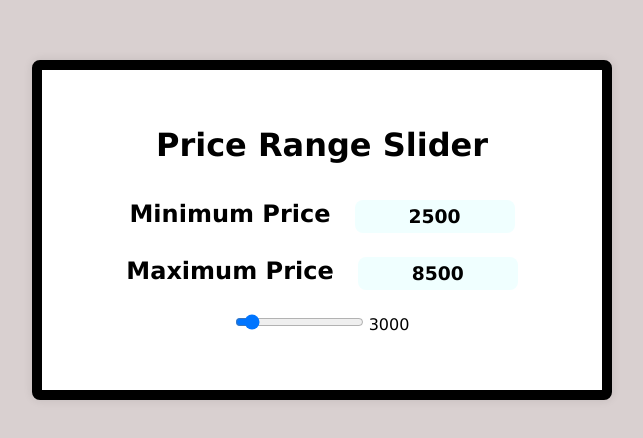
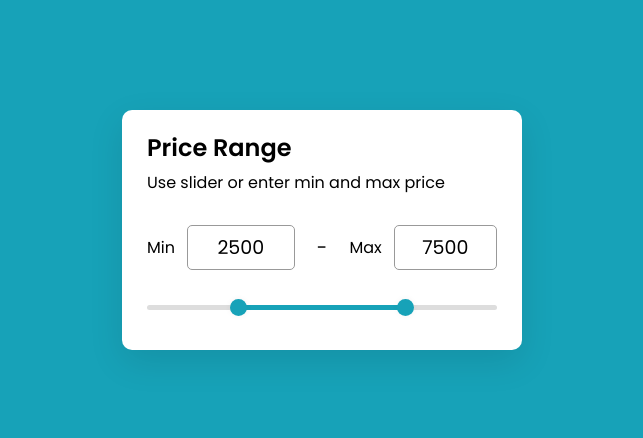
Before and after one commit to radhe721/Price-Slider, a plain HTML site: page index.html in a window 1280 px wide. Shown: the part 170-608 px from the top of the page, without its empty margins (318-961 px from the left). Drawn offline with Linux system fonts and the light colour scheme.

Commit message:
The Project is updataed

```diff
--- a/index.html
+++ b/index.html
@@ -1,33 +1,42 @@
 <!DOCTYPE html>
-<html lang="en">
+<html lang="en" dir="ltr">
+
 <head>
-    <meta charset="UTF-8">
+  <meta charset="utf-8">
+  <title>Price Range Slider | Danish Laeeq</title>
+  <link rel="stylesheet" href="style.css">
   <meta name="viewport" content="width=device-width, initial-scale=1.0">
-    <title>Price Slider</title>
-    <link rel="stylesheet" href="stylesheet.css">
 </head>
+
 <body>
-    <div class="box">
-        <h1>Price Range Slider</h1>
-        <div class="innerdiv">
-            <div class="min">
-                <h2>Minimum Price</h2>
+  <div class="d-flex">
+    <div class="wrapper">
+      <header>
+        <h2>Price Range</h2>
+        <p>Use slider or enter min and max price</p>
+      </header>
+      <div class="price-input">
+        <div class="field">
+          <span>Min</span>
+          <input type="number" class="input-min" value="2500">
         </div>
-            <div class="price">
-                <h3>2500</h3>
+        <div class="separator">-</div>
+        <div class="field">
+          <span>Max</span>
+          <input type="number" class="input-max" value="7500">
         </div>
-            <div class="max">
-                <h2>Maximum Price</h2>
       </div>
-            <div class="price">
-                <h3>8500</h3>
+      <div class="slider">
+        <div class="progress"></div>
       </div>
-            <div>
-                <input type="range" id="priceSlider" min="2500" max="8500" value="3000">
-                <span id="priceValue">3000</span>
+      <div class="range-input">
+        <input type="range" class="range-min" min="0" max="10000" value="2500" step="100">
+        <input type="range" class="range-max" min="0" max="10000" value="7500" step="100">
       </div>
     </div>
   </div>
   <script src="slider.js"></script>
 </body>
+
 </html>
+</html>
--- a/slider.js
+++ b/slider.js
@@ -1,23 +1,41 @@
-// Get references to the slider, price display, and min/max price elements
-const slider = document.getElementById('priceSlider');
-const priceValue = document.getElementById('priceValue');
-const minPrice = document.getElementById('minPrice').querySelector('h3');
-const maxPrice = document.getElementById('maxPrice').querySelector('h3');
+const rangeInput = document.querySelectorAll(".range-input input"),
+  priceInput = document.querySelectorAll(".price-input input"),
+  range = document.querySelector(".slider .progress");
+let priceGap = 1000;
 
-// Initialize the display values
-function initializeSlider() {
-    minPrice.textContent = slider.min;
-    maxPrice.textContent = slider.max;
-    priceValue.textContent = slider.value;
-}
+priceInput.forEach((input) => {
+  input.addEventListener("input", (e) => {
+    let minPrice = parseInt(priceInput[0].value),
+      maxPrice = parseInt(priceInput[1].value);
 
-// Function to update the display value
-function updatePrice() {
-    priceValue.textContent = slider.value;
-}
+    if (maxPrice - minPrice >= priceGap && maxPrice <= rangeInput[1].max) {
+      if (e.target.className === "input-min") {
+        rangeInput[0].value = minPrice;
+        range.style.left = (minPrice / rangeInput[0].max) * 100 + "%";
+      } else {
+        rangeInput[1].value = maxPrice;
+        range.style.right = 100 - (maxPrice / rangeInput[1].max) * 100 + "%";
+      }
+    }
+  });
+});
 
-// Initialize the display when the page loads
-initializeSlider();
+rangeInput.forEach((input) => {
+  input.addEventListener("input", (e) => {
+    let minVal = parseInt(rangeInput[0].value),
+      maxVal = parseInt(rangeInput[1].value);
 
-// Add an event listener to update the display when the slider value changes
-slider.addEventListener('input', updatePrice);
+    if (maxVal - minVal < priceGap) {
+      if (e.target.className === "range-min") {
+        rangeInput[0].value = maxVal - priceGap;
+      } else {
+        rangeInput[1].value = minVal + priceGap;
+      }
+    } else {
+      priceInput[0].value = minVal;
+      priceInput[1].value = maxVal;
+      range.style.left = (minVal / rangeInput[0].max) * 100 + "%";
+      range.style.right = 100 - (maxVal / rangeInput[1].max) * 100 + "%";
+    }
+  });
+});
--- /dev/null
+++ b/style.css
@@ -0,0 +1,139 @@
+/* Import Google Font - Poppins */
+@import url("https://fonts.googleapis.com/css2?family=Poppins:wght@400;500;600;700&display=swap");
+* {
+  margin: 0;
+  padding: 0;
+  box-sizing: border-box;
+  font-family: "Poppins", sans-serif;
+}
+body {
+  display: flex;
+  align-items: center;
+  justify-content: center;
+  min-height: 100vh;
+  background: #17a2b8;
+}
+::selection {
+  color: #fff;
+  background: #17a2b8;
+}
+.wrapper {
+  width: 400px;
+  background: #fff;
+  border-radius: 10px;
+  padding: 20px 25px 40px;
+  box-shadow: 0 12px 35px rgba(0, 0, 0, 0.1);
+}
+header h2 {
+  font-size: 24px;
+  font-weight: 600;
+}
+header p {
+  margin-top: 5px;
+  font-size: 16px;
+}
+.price-input {
+  width: 100%;
+  display: flex;
+  margin: 30px 0 35px;
+}
+.price-input .field {
+  display: flex;
+  width: 100%;
+  height: 45px;
+  align-items: center;
+}
+.field input {
+  width: 100%;
+  height: 100%;
+  outline: none;
+  font-size: 19px;
+  margin-left: 12px;
+  border-radius: 5px;
+  text-align: center;
+  border: 1px solid #999;
+  -moz-appearance: textfield;
+}
+input[type="number"]::-webkit-outer-spin-button,
+input[type="number"]::-webkit-inner-spin-button {
+  -webkit-appearance: none;
+}
+.price-input .separator {
+  width: 130px;
+  display: flex;
+  font-size: 19px;
+  align-items: center;
+  justify-content: center;
+}
+.slider {
+  height: 5px;
+  position: relative;
+  background: #ddd;
+  border-radius: 5px;
+}
+.slider .progress {
+  height: 100%;
+  left: 25%;
+  right: 25%;
+  position: absolute;
+  border-radius: 5px;
+  background: #17a2b8;
+}
+.range-input {
+  position: relative;
+}
+.range-input input {
+  position: absolute;
+  width: 100%;
+  height: 5px;
+  top: -5px;
+  background: none;
+  pointer-events: none;
+  -webkit-appearance: none;
+  -moz-appearance: none;
+}
+input[type="range"]::-webkit-slider-thumb {
+  height: 17px;
+  width: 17px;
+  border-radius: 50%;
+  background: #17a2b8;
+  pointer-events: auto;
+  -webkit-appearance: none;
+  box-shadow: 0 0 6px rgba(0, 0, 0, 0.05);
+}
+input[type="range"]::-moz-range-thumb {
+  height: 17px;
+  width: 17px;
+  border: none;
+  border-radius: 50%;
+  background: #17a2b8;
+  pointer-events: auto;
+  -moz-appearance: none;
+  box-shadow: 0 0 6px rgba(0, 0, 0, 0.05);
+}
+
+/* Support */
+.support-box {
+  top: 2rem;
+  position: relative;
+  bottom: 0;
+  text-align: center;
+  display: block;
+}
+.b-btn {
+  color: white;
+  text-decoration: none;
+  font-weight: bold;
+}
+.b-btn.paypal i {
+  color: blue;
+}
+.b-btn:hover {
+  text-decoration: none;
+  font-weight: bold;
+}
+.b-btn i {
+  font-size: 20px;
+  color: yellow;
+  margin-top: 2rem;
+}
--- a/stylesheet.css
+++ /dev/null
@@ -1,67 +0,0 @@
-* {
-    margin: 0;
-    padding: 0;
-    font-family: Verdana, Geneva, Tahoma, sans-serif;
-}
-
-html, body {
-    height: 100%;
-    width: 100%;
-    display: flex;
-    justify-content: center;
-    align-items: center;
-    background-color: rgba(215, 206, 206, 0.774);
-}
-
-.box {
-    display: flex;
-    flex-direction: column;
-    width: 70vmin;
-    height: 40vmin;
-    border: 10px solid;
-    justify-content: center;
-    align-items: center;
-    background-color: #fff; /* Optional: for better visibility */
-    box-shadow: 0 0 10px rgba(0, 0, 0, 0.1); /* Optional: subtle shadow */
-    border-radius: 8px; /* Optional: rounded corners */
-}
-
-h1 {
-    margin-bottom: 3vmin;
-}
-
-.innerdiv {
-    /* border: 5px solid; */
-    width: 50vmin;
-    padding-top: 2%;
-    display: flex;
-    flex-wrap: wrap;
-    justify-content: center;
-    gap: 3vmin;
-}
-
-.price {
-    width: 20vmin;
-    border-radius: 1vmin;
-    background-color: azure;
-    display: flex;
-    justify-content: center;
-    align-items: center;
-    padding-bottom: 1.5%;
-    padding-top: 1.5%;
-}
-@media (max-width: 600px) {
-    .box {
-        width: 95%;
-        border-width: 6px;
-    }
-
-    h1 {
-        font-size: 1.2em;
-    }
-
-    .price {
-        width: 100%;
-        max-width: none;
-    }
-}
```
Lines whose indentation alone changed are shown as unchanged.
